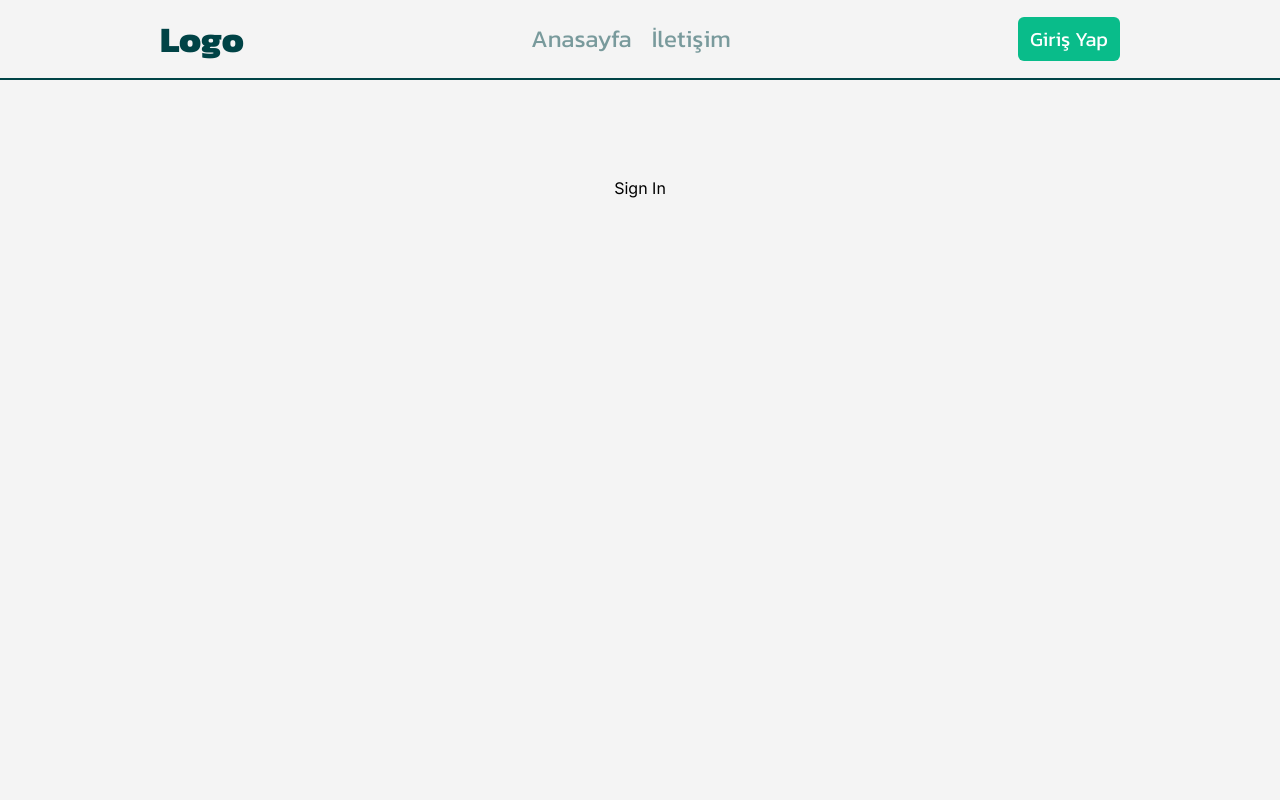
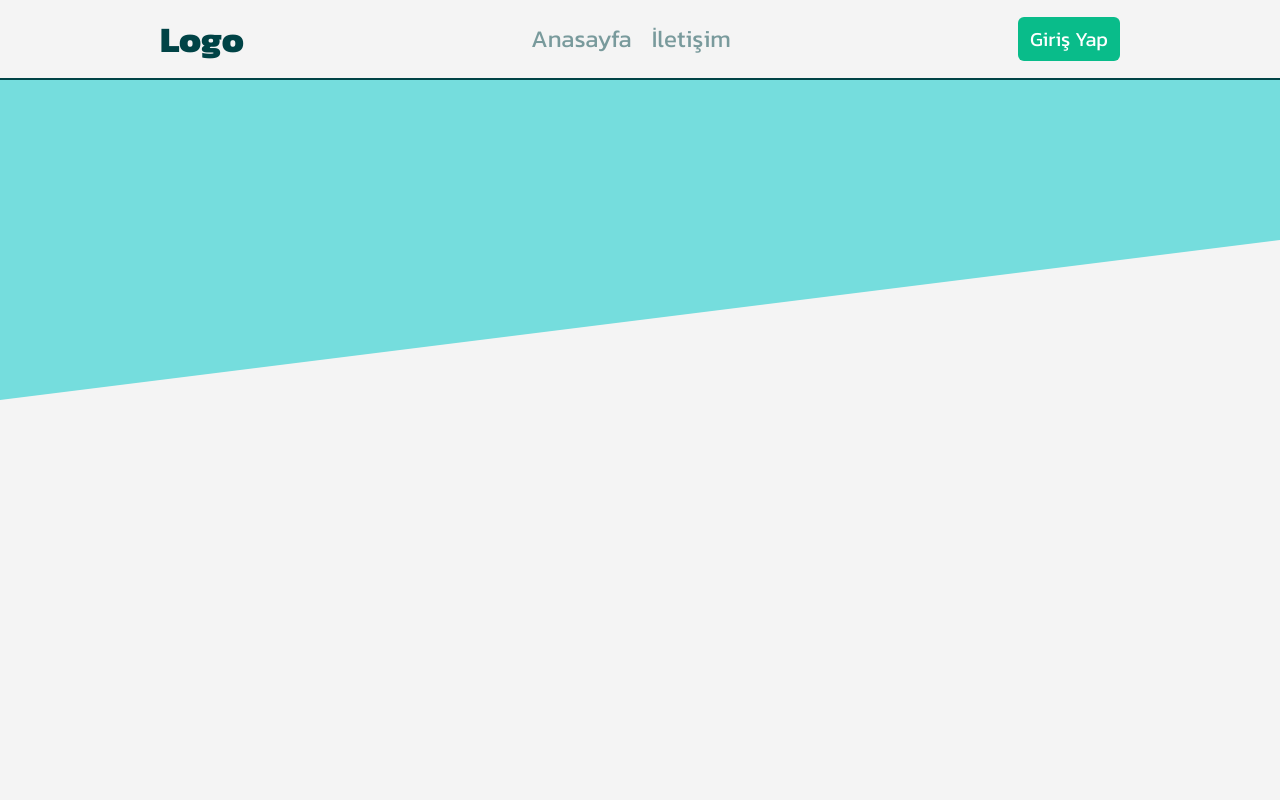
Before and after one commit to NNakreSS/next-url_shortener, a Next.js app: page /signin in a window 1280 px wide. Shown: the top 800 px of the page. Built offline with nearby package versions, Linux system fonts and the light colour scheme.

Commit message:
refactor

```diff
--- a/src/app/(pages)/(loginpages)/layout.tsx
+++ b/src/app/(pages)/(loginpages)/layout.tsx
@@ -1,7 +1,11 @@
+// styles
+import "@/app/styles/loginpage.css";
+
 export default function Layout({ children }: { children: React.ReactNode }) {
   return (
-    <div className="h-screen w-full">
-      <div className="mx-auto">{children}</div>
-    </div>
+    <section className="w-full">
+      <div className="absolute top-0 right-0 w-full bg-light-aqua h-[40vh] mt-20 login-page-background"></div>
+      <div className="m-auto">{children}</div>
+    </section>
   );
 }
--- a/src/app/(pages)/(loginpages)/signin/page.tsx
+++ b/src/app/(pages)/(loginpages)/signin/page.tsx
@@ -1,7 +1,7 @@
 export default function SignIn() {
   return (
     <main className="flex min-h-screen flex-col items-center justify-between p-24">
-      <h1>Sign In</h1>
+
     </main>
   );
 }
```
